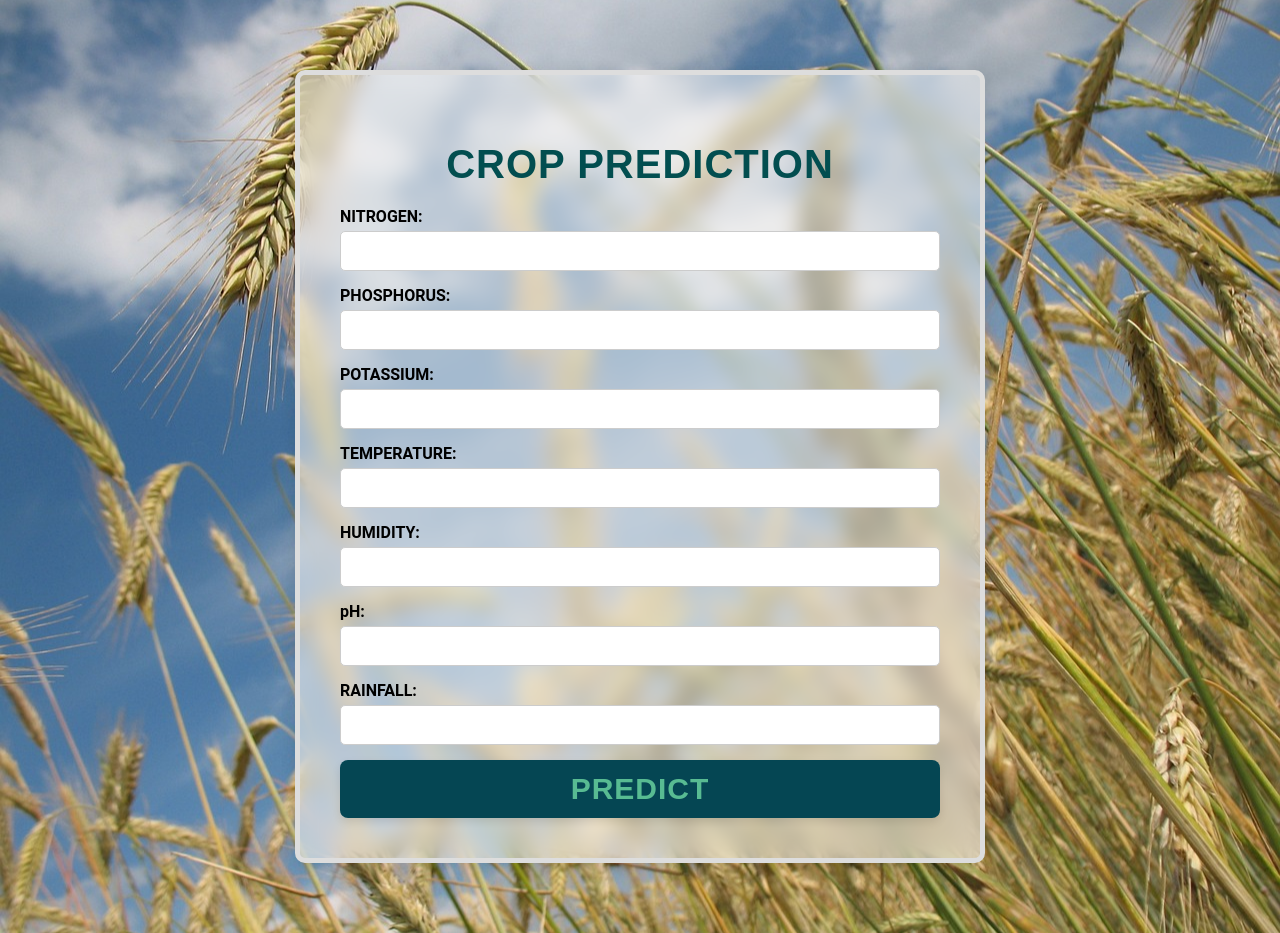
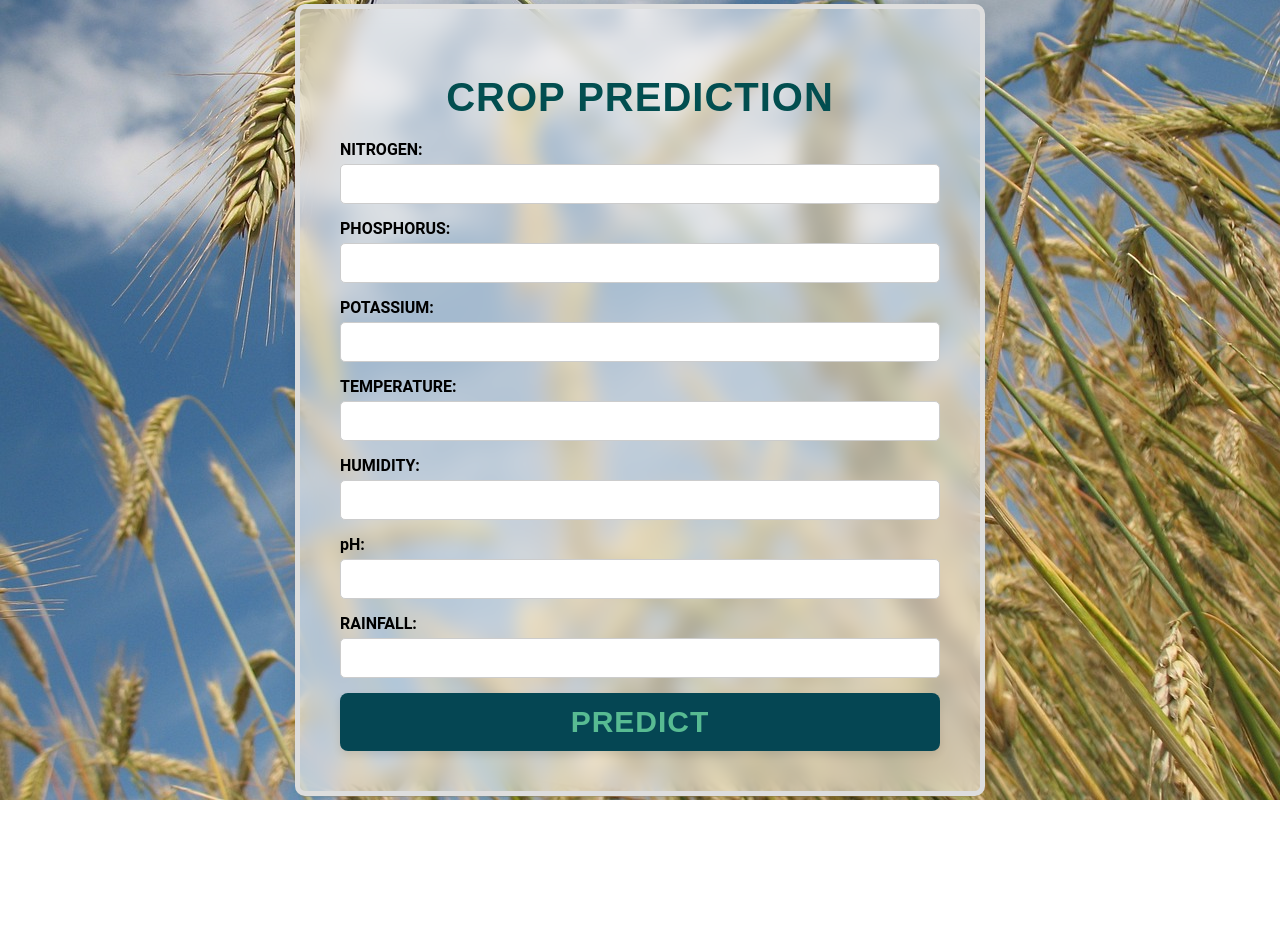
Before and after one commit to Oindrila-0104/Crop_prediction, a Flask app: page / in a window 1280 px wide. After the commit the page ends 800 px from the top, so only its background shows below. Run offline with Flask 3, Linux system fonts and the light colour scheme; parts of the project's set-up code (start-up, migrations or seed data) failed here and were passed over.

Commit message:
Update index.html

```diff
--- a/templates/index.html
+++ b/templates/index.html
@@ -11,10 +11,16 @@
             background-size: cover;
             background-position: center;
             background-repeat: no-repeat;
+            background-attachment: fixed;
             font-family: 'Roboto', Arial, sans-serif;
             background-color: #9bcdc8;
-            margin: 10px;
-            padding: 10px;
+            margin: 0;
+            padding: 0;
+            height: 100vh;
+
+            display: flex;
+            justify-content: center;
+            align-items: center;
         }
 
         .container {
```
